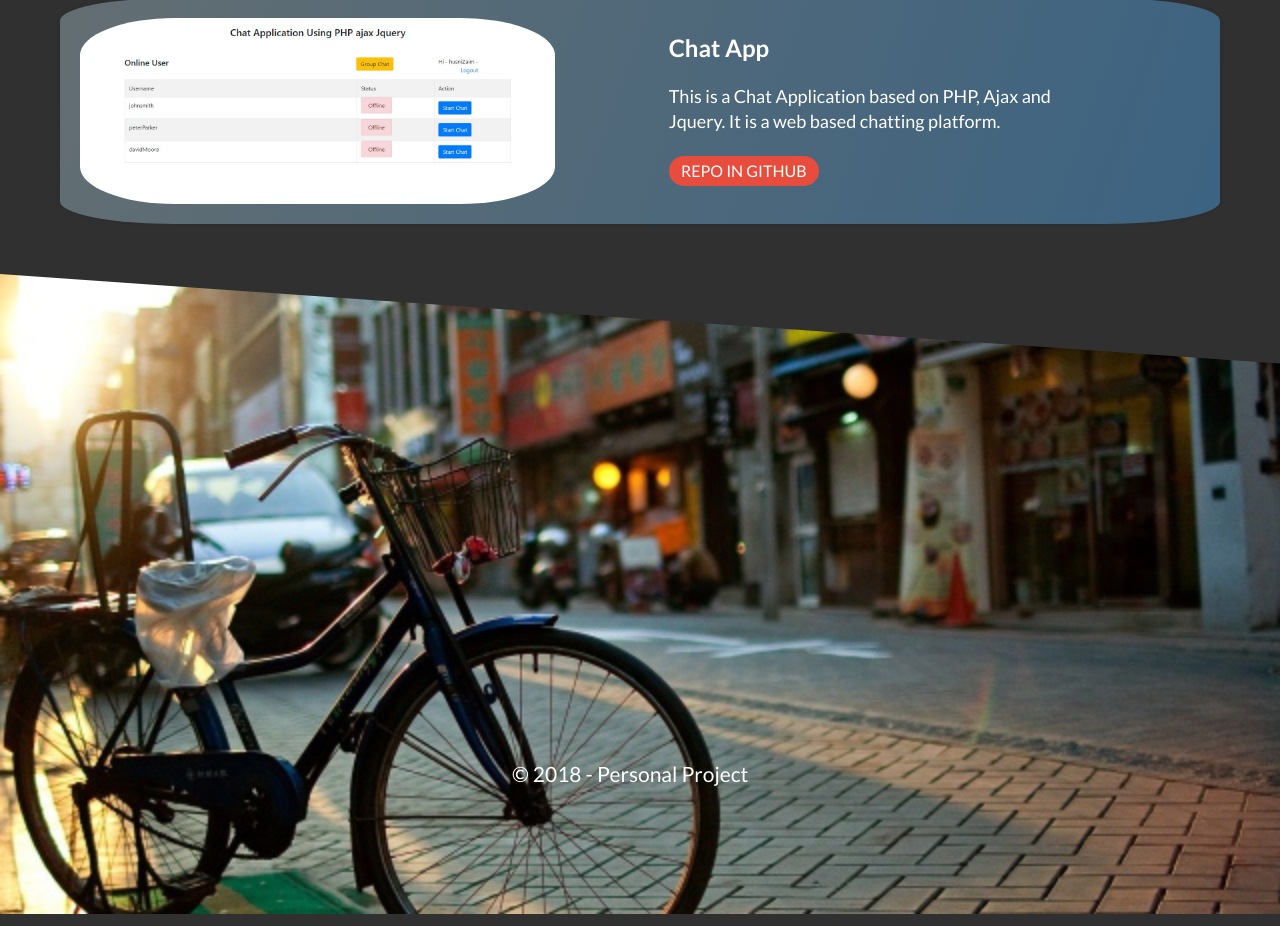
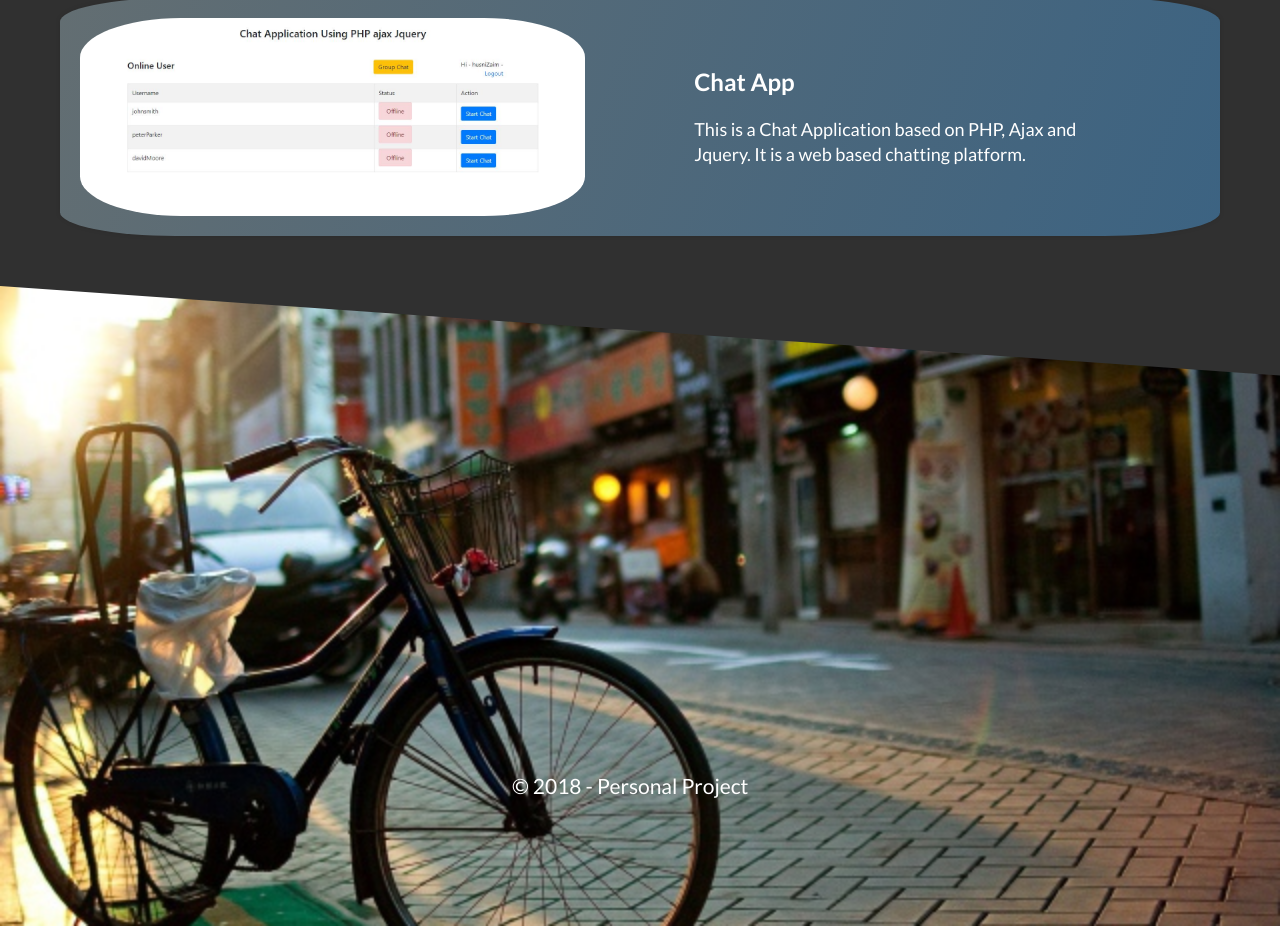
Before and after one commit to zaimabdullah/old-portfolio, a plain HTML site: page project.html in a window 1280 px wide. Shown: the part 1550-2476 px from the top of the page. Drawn offline with Linux system fonts and the light colour scheme.

Commit message:
Update project.html

```diff
--- a/project.html
+++ b/project.html
@@ -72,10 +72,10 @@
 					<span class="btn-text">Go To Website</span>
 					<span class="btn-text">Go Now!</span>
 				</a> -->
-				<a href="https://github.com/zaimabdullah/chat-apps" class="btn" target="_blank">
+				<!-- <a href="https://github.com/zaimabdullah/chat-apps" class="btn" target="_blank">
 					<span class="btn-text">Repo In Github</span>
 					<span class="btn-text">Click Here!</span>
-				</a>
+				</a> -->
 			</div>
 		</div>
 	</section>
```
